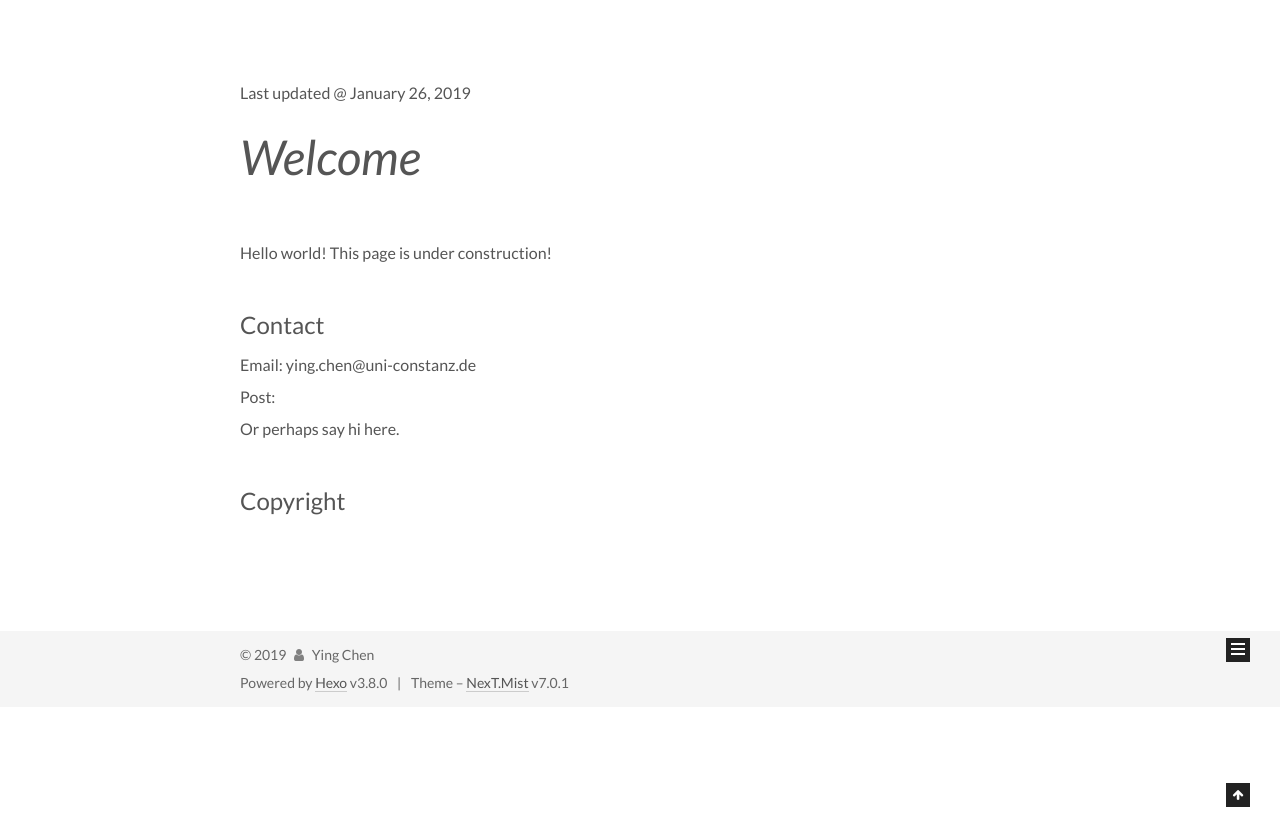
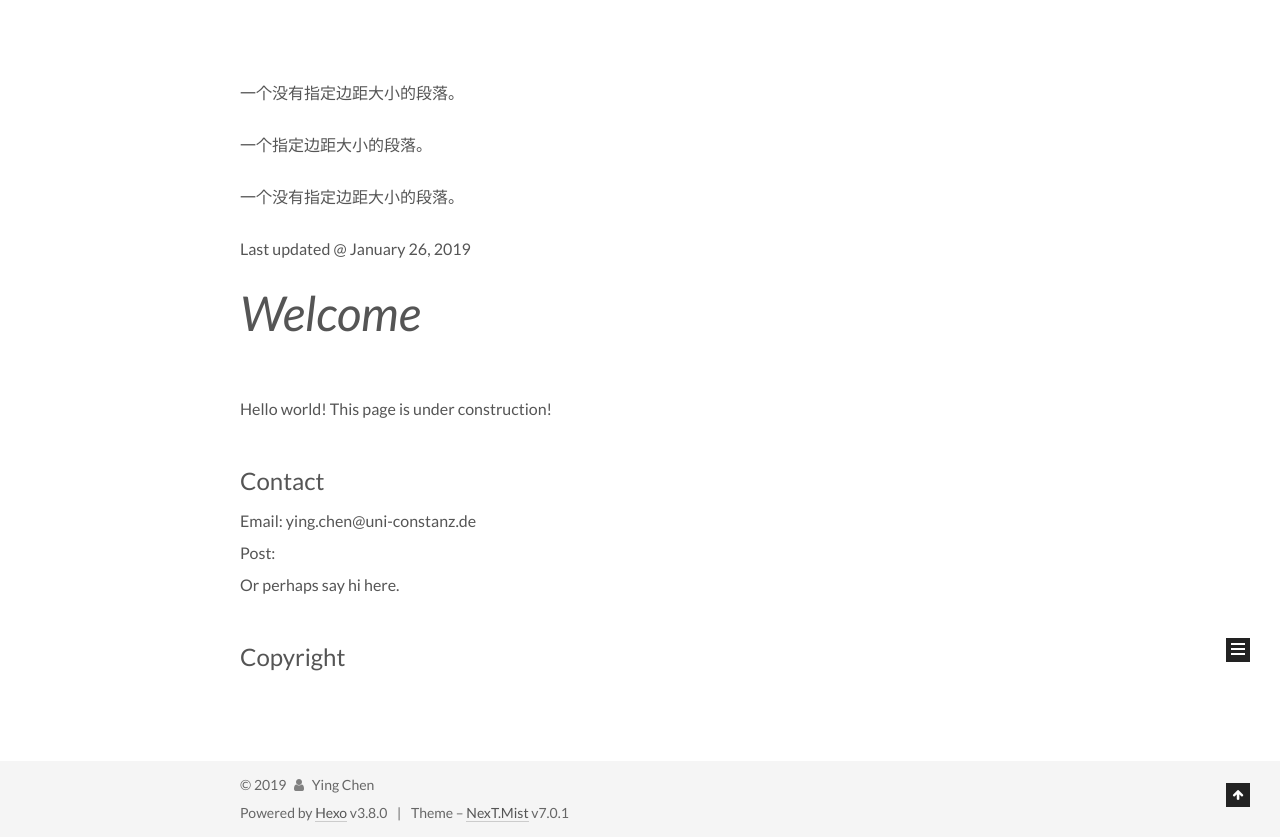
Before and after one commit to ying-chen/ying-chen.github.io, a plain HTML site: page index.html in a window 1280 px wide. Shown: the part 93-930 px from the top of the page. Before the commit the page ends 800 px from the top, so only its background shows below. Drawn offline with Linux system fonts and the light colour scheme.

Commit message:
Site updated: 2019-03-03 09:56:01

```diff
--- a/index.html
+++ b/index.html
@@ -625,6 +625,14 @@
   </section>
 -->
 
+<body>
+    <div class="div1">
+        <p>一个没有指定边距大小的段落。</p>
+<p class="ex100">一个指定边距大小的段落。</p>
+<p>一个没有指定边距大小的段落。</p>
+    </div>
+</body>
+
 Last updated @ January 26, 2019
 
 <br><font size="8"><em>Welcome</em></font><br>
```
